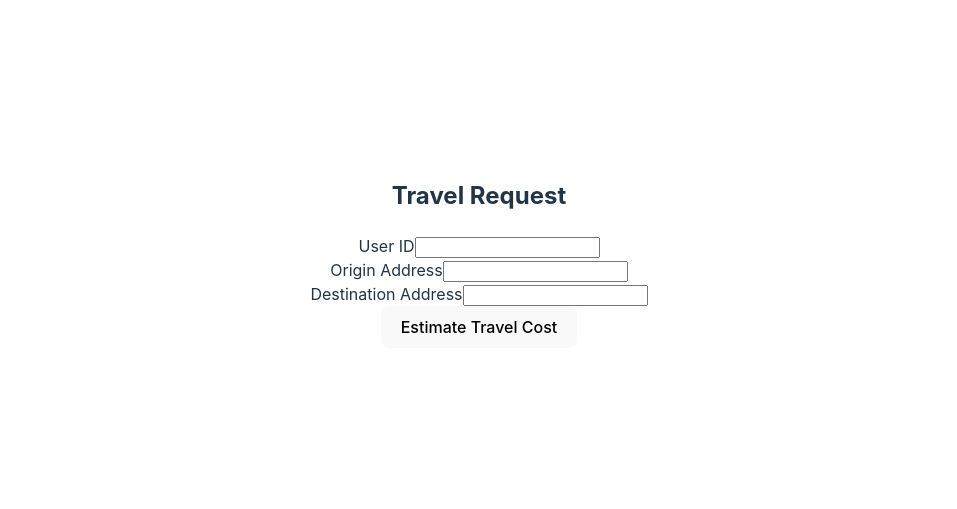
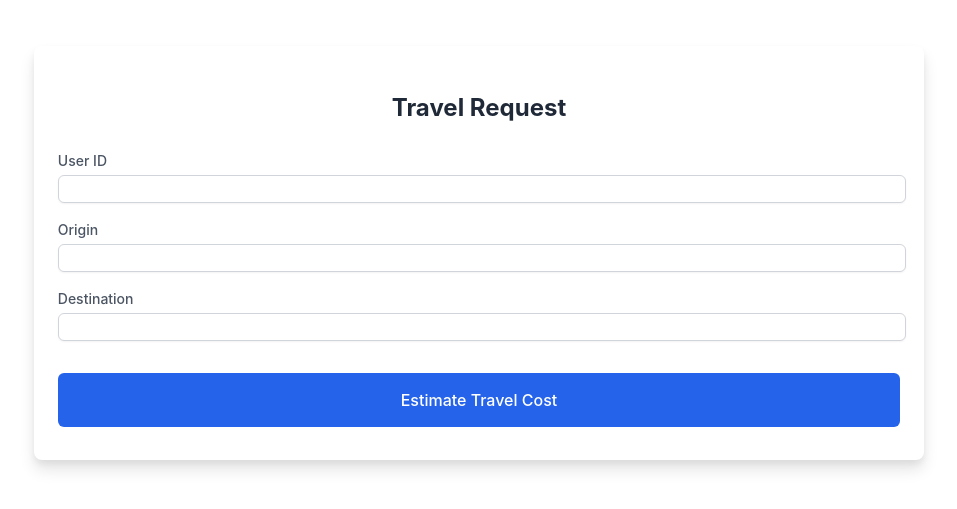
Before and after one commit to danargolo/shopper_teste, a React (Vite) app in the folder front/: page / in a window 1280 px wide. Shown: the part 147-656 px from the top of the page, without its empty margins (161-1118 px from the left). Built offline with nearby package versions, Linux system fonts and the light colour scheme.

Commit message:
style[front]: styling forms

```diff
--- a/front/src/components/TravelForms/index.tsx
+++ b/front/src/components/TravelForms/index.tsx
@@ -1,4 +1,5 @@
 import React, { ChangeEvent, useState } from "react";
+import "./styles.css";
 
 interface FormDataInterface {
   userId: string;
@@ -37,7 +38,7 @@ export const TravelForms = (): React.JSX.Element => {
           />
         </div>
         <div>
-          <label htmlFor="origin">Origin Address</label>
+          <label htmlFor="origin">Origin</label>
           <input
             type="text"
             id="origin"
@@ -50,7 +51,7 @@ export const TravelForms = (): React.JSX.Element => {
           />
         </div>
         <div>
-          <label htmlFor="destination">Destination Address</label>
+          <label htmlFor="destination">Destination</label>
           <input
             type="text"
             id="destination"
--- /dev/null
+++ b/front/src/components/TravelForms/styles.css
@@ -0,0 +1,66 @@
+label {
+  display: block;
+  font-size: 0.875rem;
+  font-weight: 500;
+  color: #4B5563;
+}
+
+form {
+  display: flex;
+  flex-direction: column;
+  gap: 1rem;
+
+  & > div {
+    display: flex;
+    flex-direction: column;
+    align-items: start;
+  }
+}
+
+.tittle {
+  font-size: 1.5rem;
+  font-weight: 700;
+  margin-bottom: 1.5rem;
+  color: #1F2937;
+}
+
+.containerFormTravel {
+  width: 842.4px;
+  height: 366px;
+  background-color: #FFFFFF;
+  padding: 1.5rem;
+  border-radius: 0.5rem;
+  box-shadow: 0 10px 15px rgba(0, 0, 0, 0.1), 0 4px 6px rgba(0, 0, 0, 0.05);
+
+}
+
+.inputTravel {
+  margin-top: 0.25rem;
+  display: block;
+  width: 100%;
+  height: 1.5rem;
+  border-radius: 0.375rem;
+  border: 1px solid #D1D5DB;
+  box-shadow: 0px 1px 2px rgba(0, 0, 0, 0.05);
+  outline: none;
+
+   &:focus {
+    border-color: #3B82F6;
+    box-shadow: 0 0 0 1px #3B82F6;
+  }
+}
+
+.formTravelBtn {
+  width: 100%;
+  margin-top: 1rem;
+  padding: 1rem 1.5rem;
+  background-color: #2563EB;
+  color: #FFFFFF;
+  border-radius: 0.375rem;
+  transition: background-color 0.2s;
+
+  &:hover {
+    background-color: #1D4ED8;
+  }
+
+}
```
